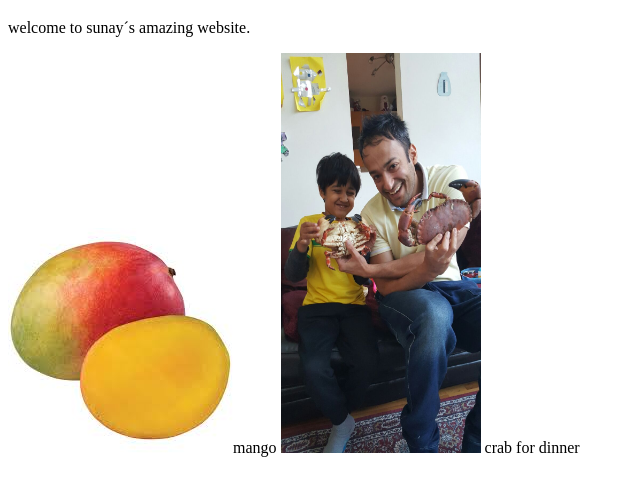
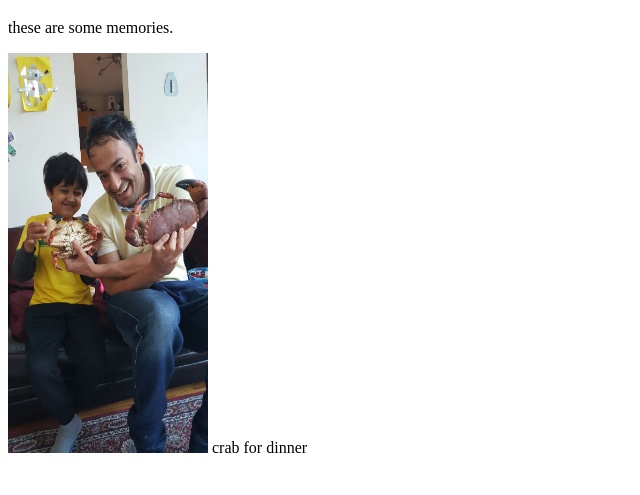
Before and after one commit to sunay1029/sunay1029.github.io, a plain HTML site: page index.html in a window 1280 px wide. Shown: the part 61-556 px from the top of the page, without its empty margins (0-640 px from the left). Drawn offline with Linux system fonts and the light colour scheme.

Commit message:
Update index.html

```diff
--- a/index.html
+++ b/index.html
@@ -4,8 +4,8 @@
 
 
 <h1>Sunay`s website</h1>
-<p>welcome to sunay´s amazing website.</p>
-<img src="mango.jpg" >mango</img>
+<p>these are some memories.</p>
+
 <img src="IMG-20230512-WA0000.jpg" width="200" height="400"> crab for dinner</img>
 
 </body>
```
